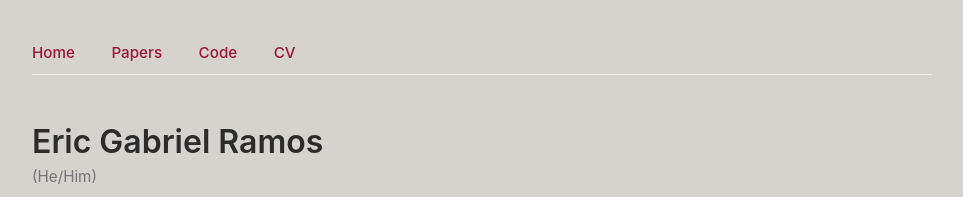
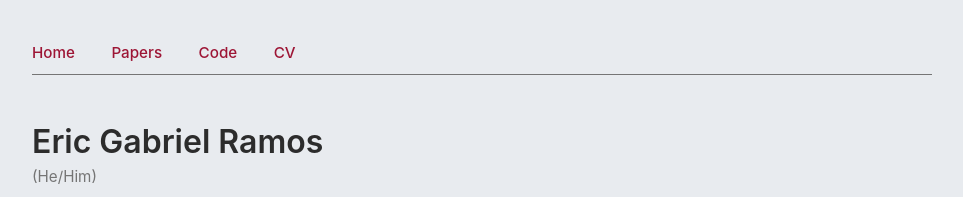
Before and after one commit to ericgramos/ericgramos.github.io, a plain HTML site: page index.html in a window 1280 px wide. Shown: the top 197 px of the page, without its empty margins (158-1121 px from the left). Drawn offline with Linux system fonts and the light colour scheme.

Commit message:
nice
nice2

```diff
--- a/styles.css
+++ b/styles.css
@@ -1,7 +1,7 @@
 /* Modern minimal academic website styling */
 :root {
     --primary-color: #2c2c2c;
-    --background-color: #D6D2CD;
+    --background-color: #E8EBEF;
     --accent-color: #9D1535;
     --accent-light: #4d94ff;
     --text-color: #333333;
@@ -79,7 +79,7 @@ a:hover {
 .nav-menu {
     margin: 0 0 3rem 0;
     padding: 0.5rem 0;
-    border-bottom: 1px solid #eee;
+    border-bottom: 1px solid #757575;
 }
 
 .nav-menu a {
```
Also changed, not shown: 1 other file.
